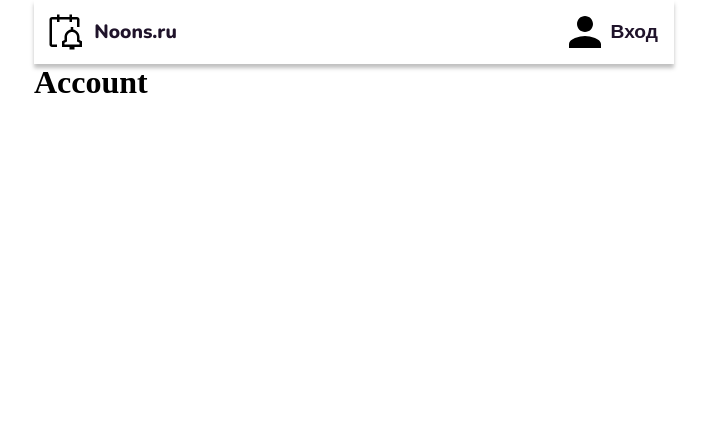
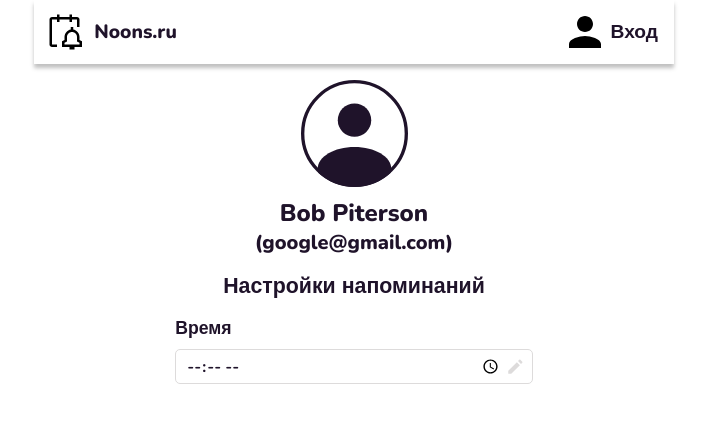
Before and after one commit to SiegfriedSchmidt/ReminderSite, a React (Vite) app: page /account in a window 1280 px wide. Shown: the top 422 px of the page, without its empty margins (286-993 px from the left). Built offline with nearby package versions, Linux system fonts and the light colour scheme.

Commit message:
start account page

```diff
--- a/src/components/EditField/EditFieldInput.tsx
+++ b/src/components/EditField/EditFieldInput.tsx
@@ -11,7 +11,7 @@ const EditFieldInput: FC<EditFieldProps> = ({title, ...props}) => {
     <Container>
       <h1>{title}</h1>
       <img src={editIcon} alt="edit icon"></img>
-      <StyledEditInput {...props}/>
+      <StyledEditInput type="time" {...props}/>
     </Container>
   );
 };
--- a/src/components/EditField/StyledEditInput.tsx
+++ b/src/components/EditField/StyledEditInput.tsx
@@ -25,6 +25,7 @@ export const StyledEditInput = styled.input`
     margin-top: 0.6rem;
     height: 35px;
     padding-left: 10px;
+    padding-right: 30px;
     ${textStyle};
     font-size: 1rem;
     font-weight: 710;
--- a/src/pages/AccountPage/AccountPage.tsx
+++ b/src/pages/AccountPage/AccountPage.tsx
@@ -1,10 +1,19 @@
 import React from 'react';
+import {Container, Header, SettingsContainer} from "./StyledAccountPage.tsx";
+import logoAccountIcon from "../../assets/logo_account_icon.svg"
+import EditFieldInput from "../../components/EditField/EditFieldInput.tsx";
 
 const AccountPage = () => {
   return (
-    <div>
-      <h1>Account</h1>
-    </div>
+    <Container>
+      <img alt='logo' src={logoAccountIcon}/>
+      <h1>Bob Piterson</h1>
+      <p>(google@gmail.com)</p>
+      <Header>Настройки напоминаний</Header>
+      <SettingsContainer>
+        <EditFieldInput title="Время"/>
+      </SettingsContainer>
+    </Container>
   );
 };
 
--- /dev/null
+++ b/src/pages/AccountPage/StyledAccountPage.tsx
@@ -0,0 +1,33 @@
+import styled from "styled-components";
+import {textStyle} from "../../styles/Styles.tsx";
+
+export const Container = styled.div`
+    display: flex;
+    flex-direction: column;
+    align-items: center;
+    padding-top: 16px;
+
+    h1 {
+        ${textStyle};
+        font-size: 18pt;
+        margin-top: 10px;
+    }
+
+    p {
+        ${textStyle};
+        font-size: 15pt;
+    }
+`
+
+export const Header = styled.h2`
+    ${textStyle};
+    font-size: 16pt;
+    margin-top: 15px;
+`
+
+export const SettingsContainer = styled.div`
+    width: 367px;
+    display: flex;
+    flex-direction: column;
+    align-items: start;
+`
```
Also changed, not shown: src/assets/logo_account_icon.svg (added).
